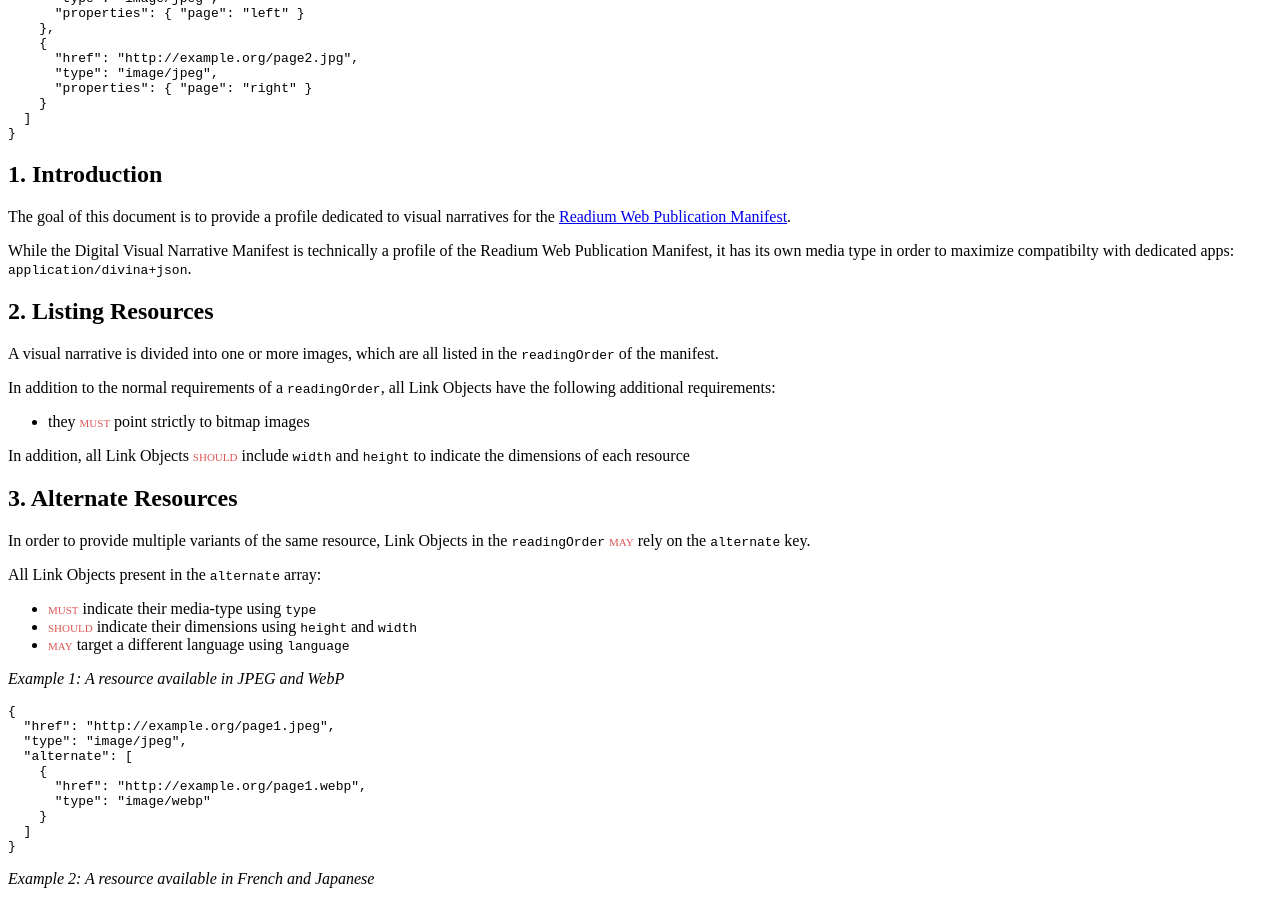
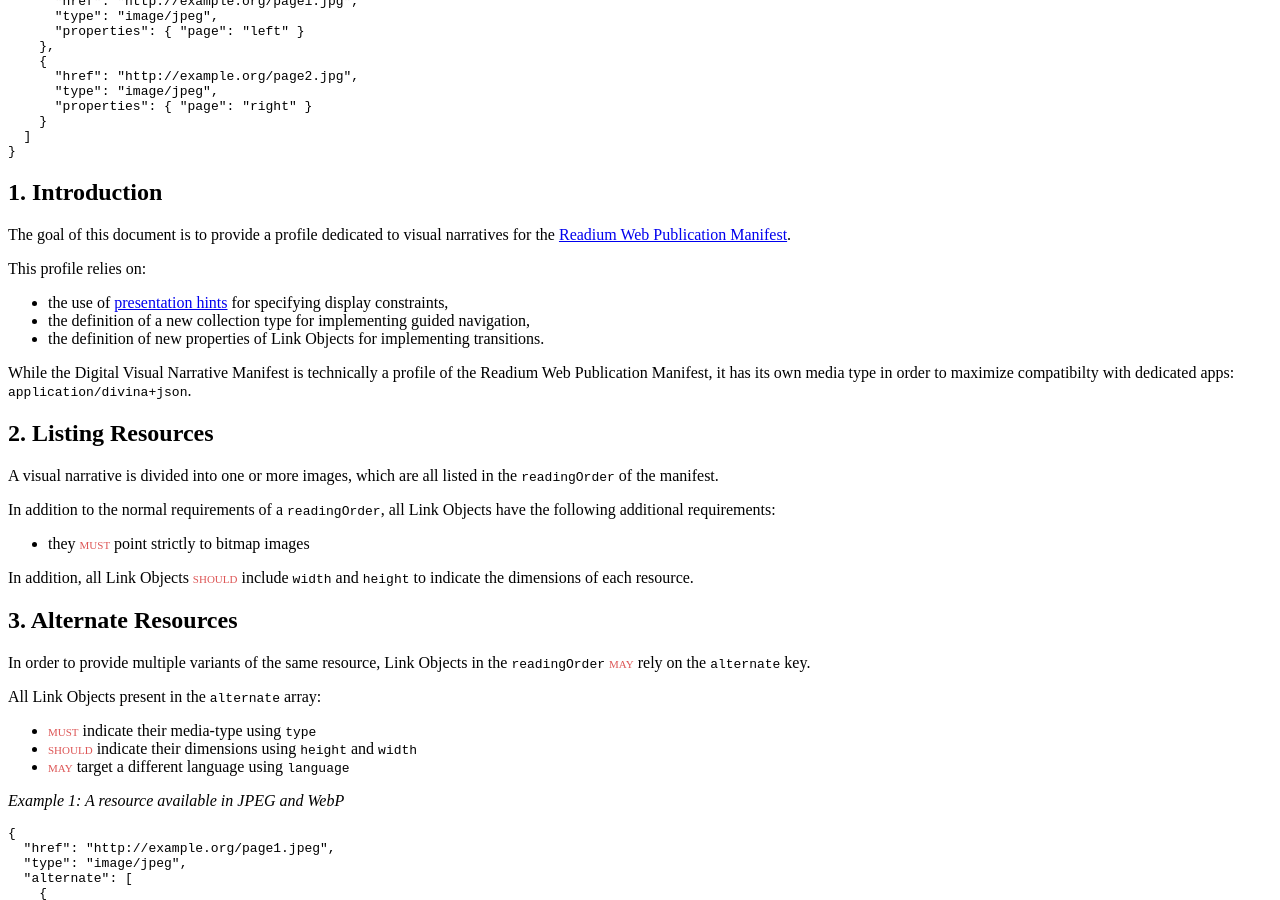
Before and after one commit to readium/webpub-manifest, a Jekyll site: the page built from extensions/divina.md, in a window 1280 px wide and 900 px high, scrolled down 1003 px. Built offline with Jekyll 4.4.1, drawn with Linux system fonts in a browser that asks for light colours; our own code applies the rules of GitHub Pages for plain Markdown files; comment, search, counter and statistics services are not loaded; some of the changed lines change nothing that is shown; some of the changed text lies outside the part shown.

Commit message:
rename some headers, add some details to the intro.

```diff
--- a/extensions/divina.md
+++ b/extensions/divina.md
@@ -3,6 +3,7 @@
 **Editors:**
 
 * Hadrien Gardeur ([De Marque](http://www.demarque.com))
+* Laurent Le Meur ([EDRLab](https://www.edrlab.org))
 
 **Participate:**
 
@@ -62,6 +63,12 @@
 
 The goal of this document is to provide a profile dedicated to visual narratives for the [Readium Web Publication Manifest](https://readium.org/webpub-manifest).
 
+This profile relies on:
+
+* the use of [presentation hints](./presentation.md) for specifying display constraints,
+* the definition of a new collection type for implementing guided navigation,
+* the definition of new properties of Link Objects for implementing transitions.
+
 While the Digital Visual Narrative Manifest is technically a profile of the Readium Web Publication Manifest, it has its own media type in order to maximize compatibilty with dedicated apps: `application/divina+json`.
 
 
@@ -73,7 +80,7 @@
 
  - they <strong class="rfc">must</strong> point strictly to bitmap images
 
-In addition, all Link Objects <strong class="rfc">should</strong> include `width` and `height` to indicate the dimensions of each resource
+In addition, all Link Objects <strong class="rfc">should</strong> include `width` and `height` to indicate the dimensions of each resource.
 
 ## 3. Alternate Resources
 
@@ -197,14 +204,14 @@
 
 | Key  | Definition | Format | Required? |
 | ---- | -----------| -------| ----------|
-| [type](#transition-type)  | Type of transition  | `cut`, `dissolve`, `slide-in`, `slide-out`, `push`, `animation` | Yes |
-| [direction](#transition-direction)  | Direction of a slide-in, slide-out or push transition  | `ltr`, `rtl`, `ttb`, `btt` | Yes if the type is slide-in, slide-out or push. |
-| [sequence](#transition-sequence)  | Sequence of images which create an animation | Array of URIs | No |
-| [file](#transition-file)  | Video file which creates an animation | URI | No |
-| [duration](#transition-duration)  | The duration of the transition in milliseconds | Integer | No |
+| [type](#type)  | Type of transition  | `cut`, `dissolve`, `slide-in`, `slide-out`, `push`, `animation` | Yes |
+| [direction](#direction)  | Direction of a slide-in, slide-out or push transition  | `ltr`, `rtl`, `ttb`, `btt` | Yes if the type is slide-in, slide-out or push. |
+| [sequence](#sequence)  | Sequence of images which create an animation | Array of URIs | No |
+| [file](#file)  | Video file which creates an animation | URI | No |
+| [duration](#duration)  | The duration of the transition in milliseconds | Integer | No |
 
 
-#### Transition Type
+#### type
 
 | Value  | Definition |
 | ---- | -----------|
@@ -217,7 +224,7 @@
 
 If the transition type is `animation`, either a `file` or a `sequence` property <strong class="rfc">must</strong> be specified.
 
-#### Transition Direction
+#### direction
 
 | Value  | Definition |
 | ---- | -----------|
@@ -228,7 +235,7 @@
 
 Note: Usually, if the reading progression is ltr, forward transitions will be rtl. Also, the reverse of an rtl slide-in is an ltr slide-out.
 
-#### Transition Sequence
+#### sequence
 
 Only used when the type is `animation`, the value of the `sequence` property is an array of Link Objects pointing to bitmap images displayed before the next resource appears.
 
@@ -236,13 +243,13 @@
 
 In this case `overflow` is forced to `clipped` while `fit` is inherited from the parent resource (i.e. the target resource for a forward transition and the source for a backward one).
 
-#### Transition File
+#### file
 
 Only used when the type is `animation`, the value of the `file` property is a Link Object pointing to a video to be played before the next resource appears.
 
 In this case `overflow` is forced to `clipped` while `fit` is inherited from the parent resource.
 
-#### Transition Duration
+#### duration
 
 The duration applies to any type of transition.
 
@@ -366,8 +373,9 @@
 ### Level 0
 
 * Support for the [Readium Web Publication Manifest](https://readium.org/webpub-manifest) with bitmap images in `readingOrder`
+* Support for [presentation hints](presentation.md)
 * Support for [alternate resources](#3-alternate-resources)
-* Support for [presentation hints](presentation.md)
+
 
 ### Level 1
 
```
